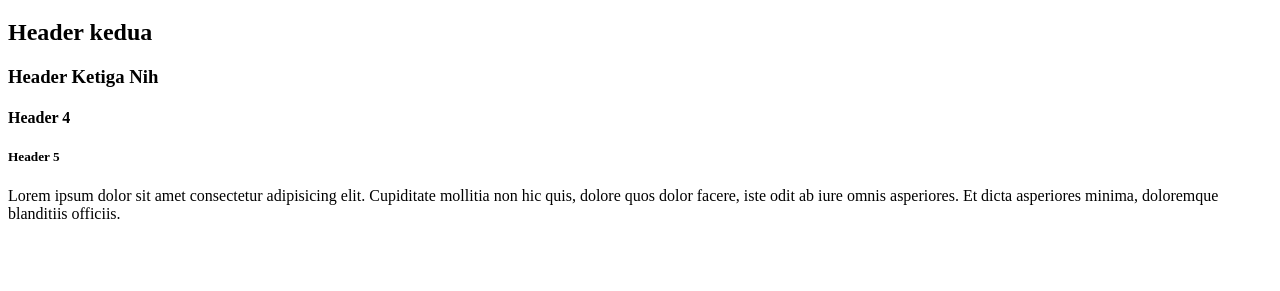
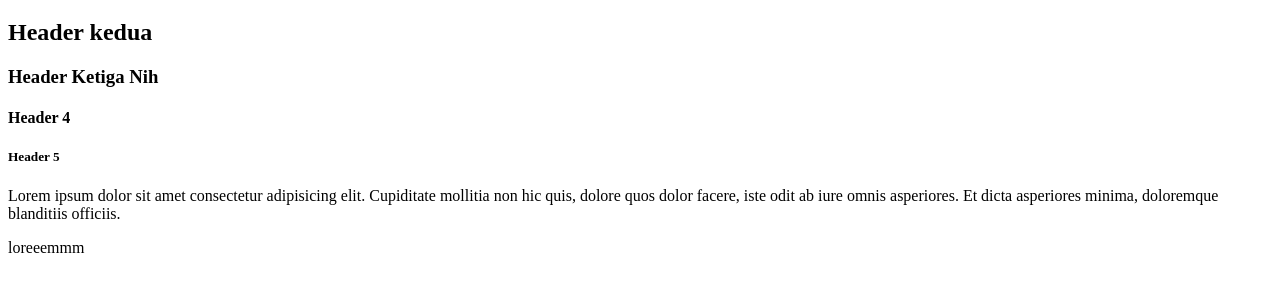
Before and after one commit to umemirai/PRAKTUGAS4, a plain HTML site: page index.html in a window 1280 px wide. Shown: the part 61-352 px from the top of the page. Drawn offline with Linux system fonts and the light colour scheme.

Commit message:
paragraf 2 masuk index

```diff
--- a/index.html
+++ b/index.html
@@ -13,6 +13,6 @@
     <h5>Header 5</h5>
 
     <p>Lorem ipsum dolor sit amet consectetur adipisicing elit. Cupiditate mollitia non hic quis, dolore quos dolor facere, iste odit ab iure omnis asperiores. Et dicta asperiores minima, doloremque blanditiis officiis.</p>
-
+    <p> loreeemmm</p>
 </body>
 </html>
```
